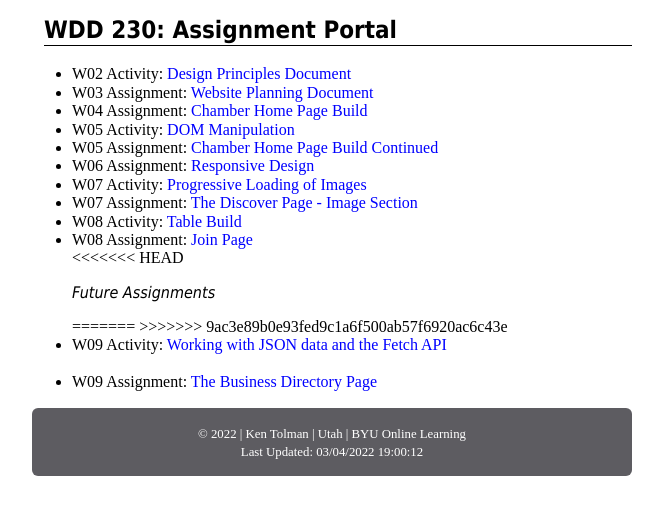
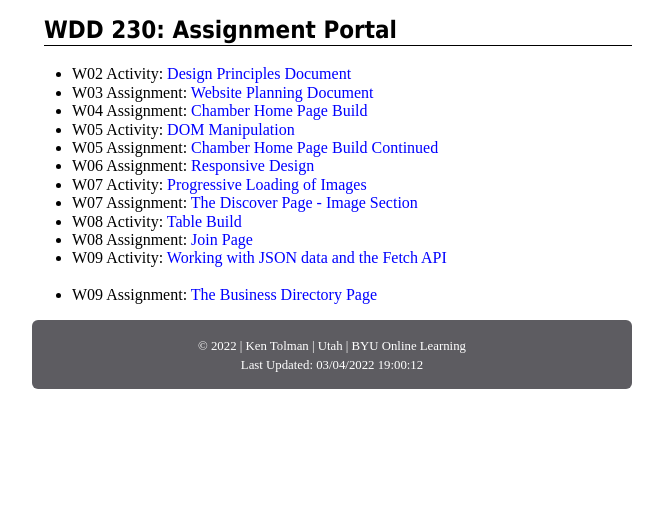
Before and after one commit to ktolman65/wdd230, a plain HTML site: page index.html in a window 1280 px wide. Shown: the part 199-714 px from the top of the page, without its empty margins (308-971 px from the left). Drawn offline with nearby package versions, Linux system fonts and the light colour scheme; a script that the page names is missing.

Commit message:
3-4 update

```diff
--- a/index.html
+++ b/index.html
@@ -33,10 +33,6 @@
           <li> W07 Assignment: <a href="chamber/discover.html"><span class="link">The Discover Page - Image Section</span></a></li>
           <li> W08 Activity:   <a href="lesson8/tablebuild.html"><span class="link">Table Build</span></a></li>
           <li> W08 Assignment: <a href="chamber/join.html"><span class="link">Join Page</span></a></li>
-<<<<<<< HEAD
-          <p><em>Future Assignments</em></p>
-=======
->>>>>>> 9ac3e89b0e93fed9c1a6f500ab57f6920ac6c43e
           <li> W09 Activity:   <a href="lesson9/prophets.html"><span class="link">Working with JSON data and the Fetch API</span></a></li>
           <br>
           <li> W09 Assignment: <a href="#"><span class="link">The Business Directory Page</span></a></li>
```
